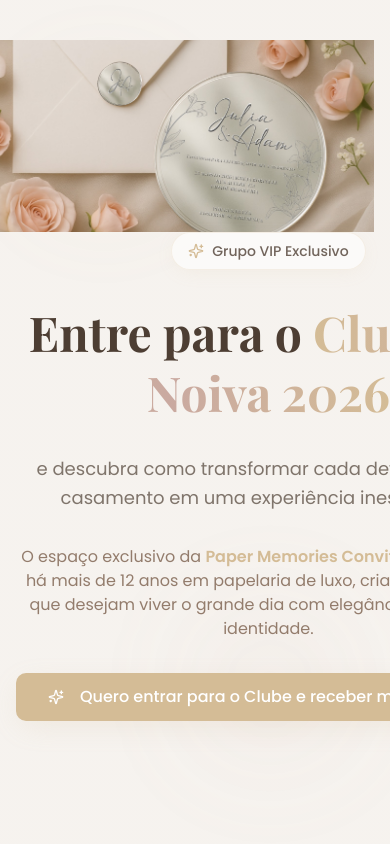
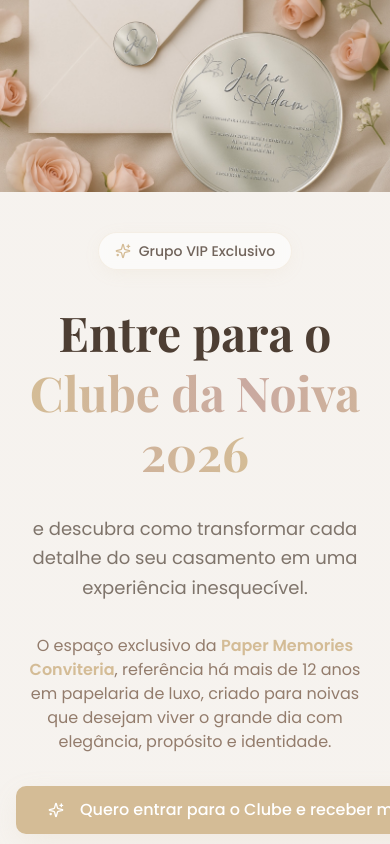
Before and after one commit to conviteriapapermemories/clube-da-noiva-2026, a React (Vite) app: page / in a window 390 px wide. Shown: the top 844 px of the page. Built offline with nearby package versions, Linux system fonts and the light colour scheme; the HTML template or start-up script is replaced by a standard one.

Commit message:
Update Hero.tsx

```diff
--- a/src/components/Hero.tsx
+++ b/src/components/Hero.tsx
@@ -1,45 +1,49 @@
 import { Button } from "@/components/ui/button";
 import { Sparkles } from "lucide-react";
 
-// importe as imagens (já estão em src/images/)
+// imagens já em src/images
 import foto1 from "@/images/foto1.jpg";
 import foto2 from "@/images/foto2.jpg";
 import foto3 from "@/images/foto3.jpg";
 
 export const Hero = () => {
   const scrollToForm = () => {
-    document.getElementById("signup-form")?.scrollIntoView({ behavior: "smooth" });
+    document
+      .getElementById("signup-form")
+      ?.scrollIntoView({ behavior: "smooth" });
   };
 
   return (
-    <section className="relative min-h-screen flex flex-col items-center justify-start px-4 pt-10 pb-20 overflow-hidden">
-      {/* Decorative elements */}
-      <div className="absolute top-20 left-10 w-32 h-32 bg-accent/10 rounded-full blur-3xl animate-pulse" />
-      <div
-        className="absolute bottom-20 right-10 w-40 h-40 bg-secondary/10 rounded-full blur-3xl animate-pulse"
-        style={{ animationDelay: "1s" }}
-      />
-
-      {/* === CABEÇALHO EM GALERIA (FULL-BLEED) === */}
-      {/* Desktop/Tablet: 3 imagens lado a lado, sem borda/sem gap */}
+    <section className="relative overflow-hidden">
+      {/* ---------------- GALERIA FULL-BLEED (SEM BORDAS) ---------------- */}
+      {/* Desktop/Tablet: 3 colunas */}
       <div className="hidden sm:block w-screen relative left-1/2 -translate-x-1/2">
         <div className="grid grid-cols-3 gap-0 h-44 md:h-64 lg:h-80">
-          <img src={foto1} alt="Inspiração 1" className="w-full h-full object-cover" />
-          <img src={foto2} alt="Inspiração 2" className="w-full h-full object-cover" />
-          <img src={foto3} alt="Inspiração 3" className="w-full h-full object-cover" />
-          </div>
-      </div>
-
-      {/* Mobile: somente a foto do meio, full-bleed também */}
-      <div className="sm:hidden w-screen relative left-1/2 -translate-x-1/2">
-        <div className="h-48">
-          <img src={foto2} alt="Inspiração destaque" className="w-full h-full object-cover" />
+          <img src={foto1} alt="Inspiração 1" className="w-full h-full object-cover block" />
+          <img src={foto2} alt="Inspiração 2" className="w-full h-full object-cover block" />
+          <img src={foto3} alt="Inspiração 3" className="w-full h-full object-cover block" />
         </div>
       </div>
 
+      {/* Mobile: somente a foto do meio, também full-bleed */}
+      <div className="sm:hidden w-screen relative left-1/2 -translate-x-1/2">
+        <div className="h-48">
+          <img src={foto2} alt="Inspiração destaque" className="w-full h-full object-cover block" />
+        </div>
+      </div>
+      {/* ----------------------------------------------------------------- */}
 
-      {/* Conteúdo textual */}
-      <div className="relative z-10 max-w-4xl mx-auto text-center space-y-8 animate-fade-in">
+      {/* elementos decorativos - ficam atrás do conteúdo */}
+      <div className="pointer-events-none absolute inset-0 -z-10">
+        <div className="absolute top-20 left-10 w-32 h-32 bg-accent/10 rounded-full blur-3xl animate-pulse" />
+        <div
+          className="absolute bottom-20 right-10 w-40 h-40 bg-secondary/10 rounded-full blur-3xl animate-pulse"
+          style={{ animationDelay: "1s" }}
+        />
+      </div>
+
+      {/* ---------------------- CONTEÚDO DO HERO ------------------------- */}
+      <div className="relative z-10 max-w-4xl mx-auto text-center px-4 pt-10 pb-20 space-y-8">
         <div className="inline-flex items-center gap-2 px-4 py-2 bg-white/60 backdrop-blur-sm rounded-full border border-accent/20 shadow-soft">
           <Sparkles className="w-4 h-4 text-accent" />
           <span className="text-sm font-poppins font-medium text-foreground/80">
@@ -47,25 +51,28 @@ export const Hero = () => {
           </span>
         </div>
 
-        {/* Quebra controlada: apenas no desktop/tablet */}
+        {/* quebra controlada só no desktop/tablet */}
         <h1 className="font-playfair font-bold text-5xl md:text-6xl lg:text-7xl text-foreground leading-tight">
           Entre para o
-          <br className="hidden sm:block" />
-          {" "}
+          <br className="hidden sm:block" />{" "}
           <span className="text-transparent bg-clip-text bg-gradient-to-r from-accent via-secondary to-accent">
             Clube da Noiva 2026
           </span>
         </h1>
 
         <p className="font-poppins text-lg md:text-xl text-foreground/70 max-w-3xl mx-auto leading-relaxed">
-          e descubra como transformar cada detalhe do seu casamento em uma experiência inesquecível.
+          e descubra como transformar cada detalhe do seu casamento em uma
+          experiência inesquecível.
         </p>
 
         <p className="font-poppins text-base md:text-lg text-muted-foreground max-w-2xl mx-auto">
           O espaço exclusivo da{" "}
-          <span className="font-semibold text-accent">Paper Memories Conviteria</span>, referência há
-          mais de 12 anos em papelaria de luxo, criado para noivas que desejam viver o grande dia com
-          elegância, propósito e identidade.
+          <span className="font-semibold text-accent">
+            Paper Memories Conviteria
+          </span>
+          , referência há mais de 12 anos em papelaria de luxo, criado para
+          noivas que desejam viver o grande dia com elegância, propósito e
+          identidade.
         </p>
 
         <Button
@@ -77,6 +84,7 @@ export const Hero = () => {
           Quero entrar para o Clube e receber meu checklist
         </Button>
       </div>
+      {/* ----------------------------------------------------------------- */}
     </section>
   );
 };
```
